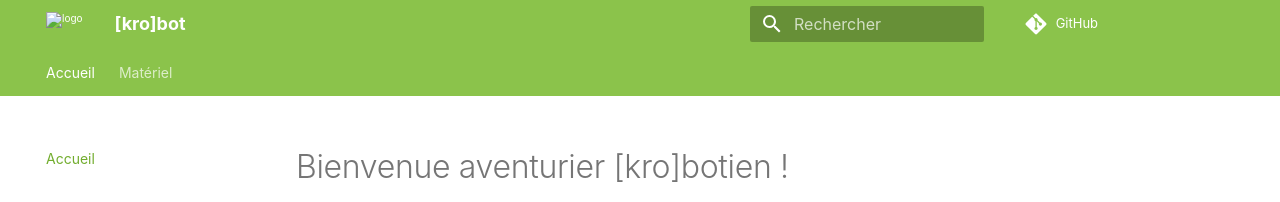
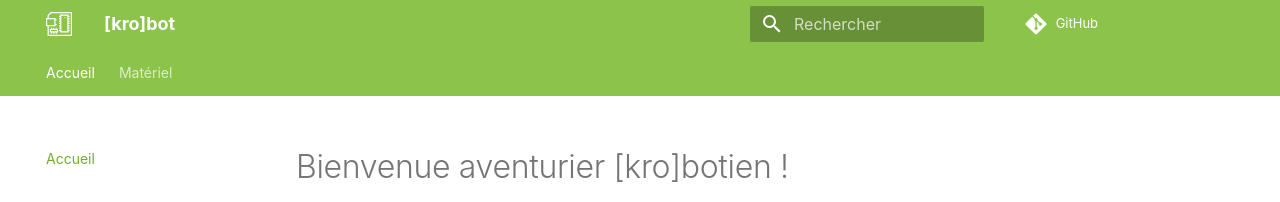
Before and after one commit to ens-krobot/KrobotDocumentation, an MkDocs documentation site: the page built from docs/index.md, in a window 1280 px wide. Shown: the top 202 px of the page. Built offline with MkDocs 1.6.1 and Material for MkDocs 9.7.7, drawn with Linux system fonts in a browser that asks for light colours; comment, search, counter and statistics services are not loaded.

```diff
--- a/mkdocs.yml
+++ b/mkdocs.yml
@@ -18,7 +18,8 @@ theme:
   palette:
     primary: 'light green'
     accent: 'light green'
-  logo: images/logo.svg
+  logo: img/logo.svg
+  favicon: img/favicon.ico
   font: false
   feature:
     tabs: true
```
Also changed, not shown: docs/img/favicon.ico (added), docs/img/logo.svg (added).
